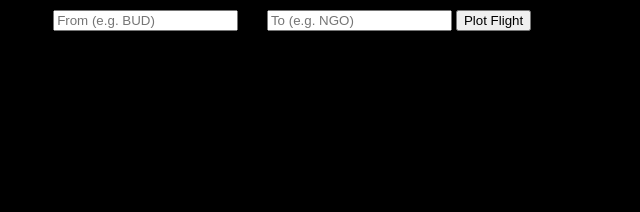
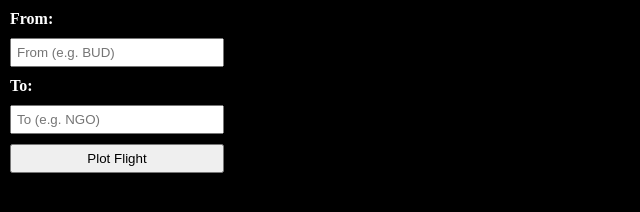
Before and after one commit to joshika39/travel-visualizer, a website built with Vite: page index.html in a window 1280 px wide. Shown: the whole page, without its empty margins (0-640 px from the left). Built offline with nearby package versions, Linux system fonts and the light colour scheme; what three-globe would draw is missing.

Commit message:
feat: added styles to the form

```diff
--- a/index.html
+++ b/index.html
@@ -2,7 +2,7 @@
 <html lang="en">
 <head>
     <meta charset="UTF-8"/>
-    <title>Bundled Globe</title>
+    <title>Travel Visualizer</title>
     <style>
       html,
       body {
@@ -30,11 +30,41 @@
         z-index: 10;
         font-size: 1.5rem;
       }
+
+      #airport-form {
+        position: absolute;
+        top: 10px;
+        left: 10px;
+        z-index: 1;
+        display: flex;
+        flex-direction: column;
+        gap: 10px;
+      }
+
+      #airport-form input {
+        width: 200px;
+        padding: 5px;
+      }
+
+      #airport-form button {
+        padding: 5px 10px;
+        cursor: pointer;
+      }
+
+      #airport-form label {
+        color: white;
+        font-weight: bold;
+      }
+
+      #error-message {
+        margin-top: 10px;
+        font-size: 0.9rem;
+      }
     </style>
 </head>
 <body>
 <div id="loader">Loading globe...</div>
-<form id="airport-form" style="position: absolute; top: 10px; left: 10px; z-index: 1;">
+<form id="airport-form">
     <label for="from-iata">From:</label>
     <input id="from-iata" placeholder="From (e.g. BUD)"/>
     <label for="to-iata">To:</label>
```
